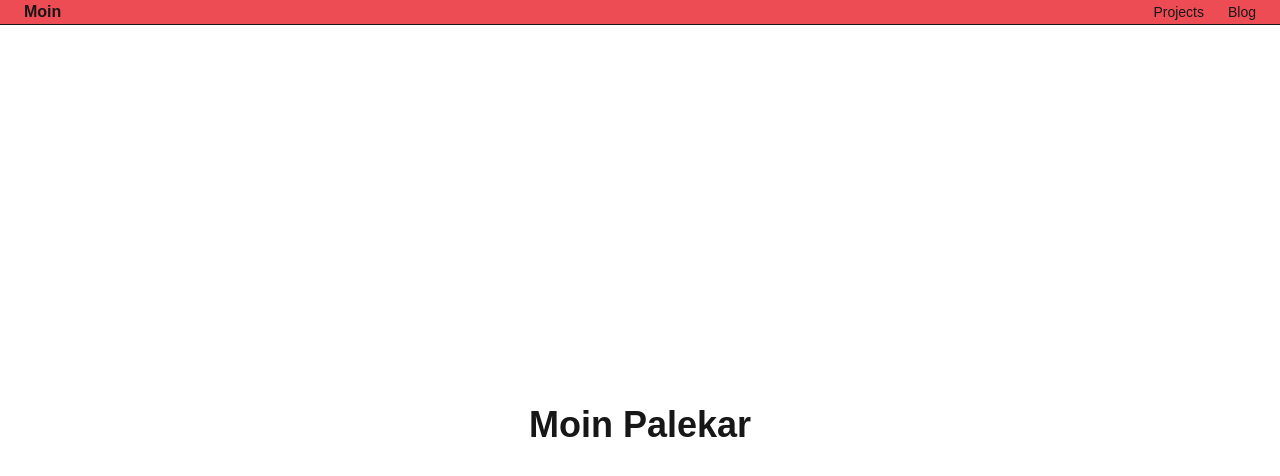
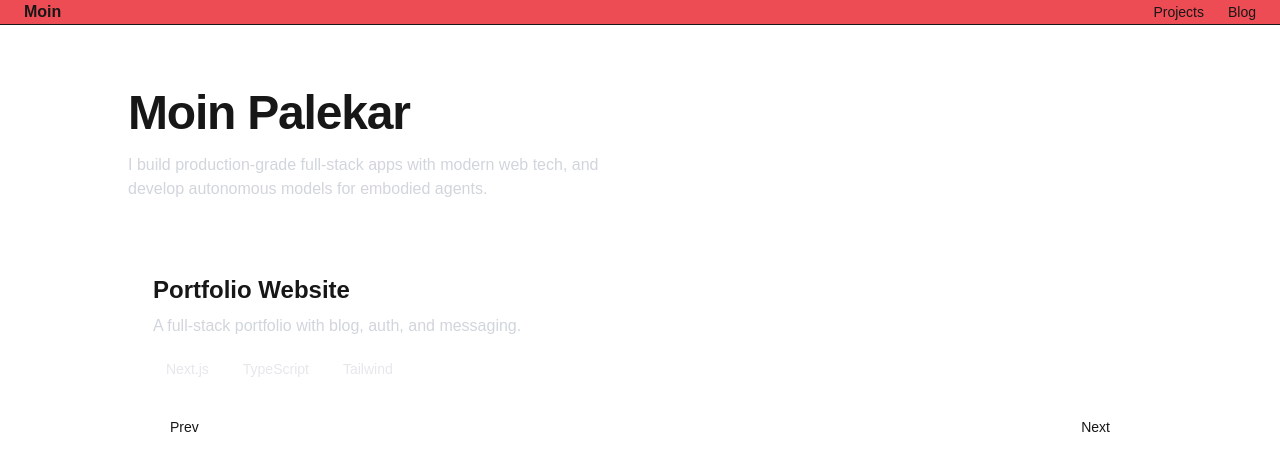
Before and after one commit to Moin-Palekar/personal-website, a Next.js app: page / in a window 1280 px wide. Shown: the top 476 px of the page. Built offline with nearby package versions, Linux system fonts and the light colour scheme.

Commit message:
Add projects carousel

```diff
--- a/app/page.tsx
+++ b/app/page.tsx
@@ -1,7 +1,67 @@
+"use client";
+
+import {useState} from "react";
+import {projects} from "./projectsData";
+
+
+
 export default function Home() {
+
+  const [index, setIndex] = useState(0);
+  const p = projects[index];
+
+
   return (
-    <main className="min-h-screen flex items-center justify-center">
-      <h1 className="text-4xl font-bold">Moin Palekar</h1>
+    <main className="min-h-screen px-6 py-16">
+      <div className="mx-auto max-w-5xl">
+        <h1 className="text-5xl font-bold tracking-tight">Moin Palekar</h1>
+        <p className="mt-4 max-w-2xl text-gray-300">
+          I build production-grade full-stack apps with modern web tech, and
+          <br></br>
+          develop autonomous models for embodied agents.
+        </p>
+
+        <div className="mt-10 rounded-2xl border border-white/10 bg-white/5 p-6">
+          <h2 className="mt-2 text-2xl font-semibold">{p.title}</h2>
+          <p className="mt-2 text-gray-300">{p.oneLiner}</p>
+
+          <div className="mt-4 flex flex-wrap gap-2">
+            {p.tech.map((t) => (
+              <span
+                key={t}
+                className="rounded-full border border-white/10 bg-white/10 px-3 py-1 text-sm text-gray-200"
+              >
+                {t}
+              </span>
+            ))}
+          </div>
+
+          {/* Navigation buttons */}
+          <div className="mt-6 flex justify-between">
+            <button
+              onClick={() =>
+                setIndex((i) => (i === 0 ? projects.length - 1: i - 1))
+              }
+
+              className = "rounded-lg border border-white/20 px-4 py-2 text-sm hover:bg-white/10"
+            >
+              Prev
+            </button>
+
+            <button
+              onClick={() =>
+                setIndex((i) => (i === projects.length - 1 ? 0 : i + 1))
+              }
+
+              className = "rounded-lg border border-white/20 px-4 py-2 text-sm hover:bg-white/10"
+            >
+              Next
+            </button>
+
+          </div>
+
+        </div>
+      </div>
     </main>
   );
 }
--- /dev/null
+++ b/app/projectsData.ts
@@ -0,0 +1,33 @@
+export type Project = {
+  slug: string;
+  title: string;
+  oneLiner: string;
+  tech: string[];
+  href?: string;      // live demo link (optional)
+  repo?: string;      // github repo link (optional)
+  media?: string;     // path to image/gif in /public (optional)
+}
+
+export const projects: Project[] = [
+    {
+    slug: "portfolio",
+    title: "Portfolio Website",
+    oneLiner: "A full-stack portfolio with blog, auth, and messaging.",
+    tech: ["Next.js", "TypeScript", "Tailwind"],
+    href: "",
+    repo: "",
+    media: "",
+    },
+
+    {
+    slug: "world-model",
+    title: "Latent World Model Simulator",
+    oneLiner: "A latent dynamics model for prediction and planning in simulated environments.",
+    tech: ["Python", "PyTorch", "World Models"],
+    href: "",
+    repo: "",
+    media: "",
+    },
+
+
+];
```
